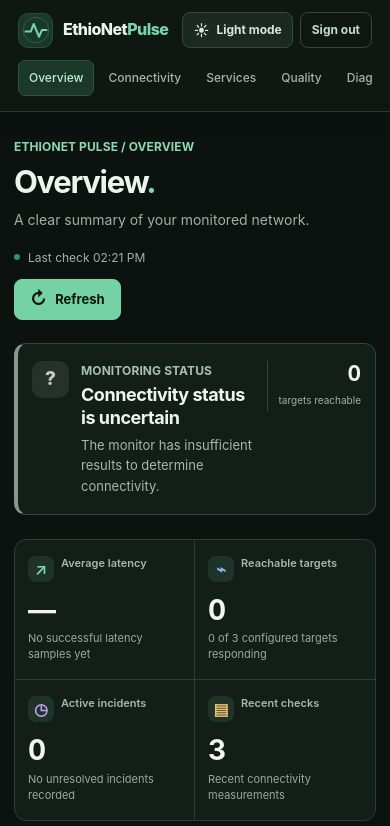
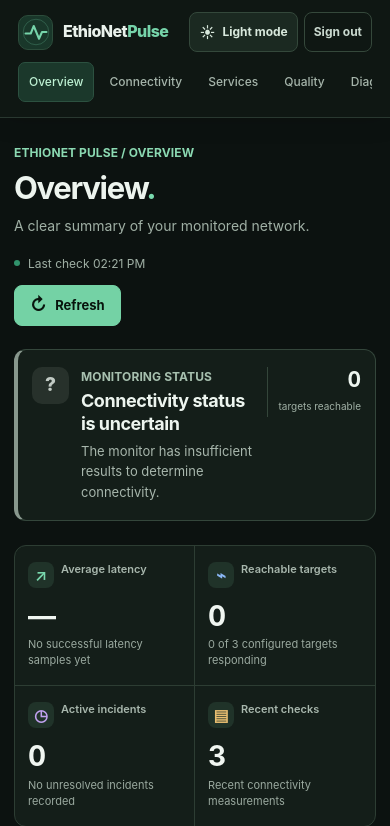
Before and after one commit to Ezra2121-et/ethionet-pulse, a FastAPI app: page /dashboard in a window 390 px wide. Shown: the top 826 px of the page. Run offline with FastAPI, Linux system fonts and the light colour scheme; the visitor is signed in with stand-in values (Sample User, id 1); data comes from the database, SQL or seed files in the repository; data that the repository does not hold is empty.

Commit message:
Make EthioNet Pulse responsive
Improve dashboard, navigation, and authentication layouts for phones, tablets, and short landscape screens.

```diff
--- a/app/static/styles.css
+++ b/app/static/styles.css
@@ -1285,3 +1285,180 @@ html[data-theme="dark"] .report-note p { color: #a9c1b0; }
   .report-note { padding: 18px; }
   html[data-theme="dark"] .reliability-card:nth-child(n+3) { border-top-color: #293a31; }
 }
+
+
+
+/* Responsive refinements: prevent clipped controls and improve touch layouts. */
+.site-header-inner,
+.main-content,
+.app-footer,
+.panel,
+.metrics-grid,
+.status-banner,
+.quick-access-link,
+.service-card,
+.quality-card,
+.diagnosis-probe {
+  min-width: 0;
+}
+.table-wrap {
+  max-width: 100%;
+  overflow-x: auto;
+  -webkit-overflow-scrolling: touch;
+}
+.table-wrap table {
+  width: max-content;
+  min-width: 100%;
+}
+.nav-links {
+  scrollbar-width: thin;
+  scrollbar-color: var(--line-strong) transparent;
+}
+.nav-link { flex-shrink: 0; }
+.topbar > div:first-child { min-width: 0; }
+.status-copy { overflow-wrap: anywhere; }
+.service-url,
+.service-incident-url,
+.settings-prose,
+.report-note,
+.page-error {
+  overflow-wrap: anywhere;
+}
+
+@media (max-width: 850px) {
+  .header-account {
+    max-width: 100%;
+    min-width: 0;
+  }
+  .account-name { display: none; }
+  .service-incident-side { max-width: 100%; }
+  .settings-row > div { min-width: 0; }
+}
+
+@media (max-width: 600px) {
+  .site-header-inner {
+    display: grid;
+    grid-template-columns: minmax(0, 1fr) auto;
+    align-items: center;
+    gap: 10px;
+  }
+  .brand {
+    grid-column: 1;
+    grid-row: 1;
+    min-width: 0;
+  }
+  .header-account {
+    grid-column: 2;
+    grid-row: 1;
+    margin-left: 0;
+    min-width: 0;
+    flex-wrap: nowrap;
+    gap: 6px;
+  }
+  .header-account .theme-toggle,
+  .header-account .logout-button {
+    min-height: 40px;
+    padding: 0 9px;
+  }
+  .nav-links {
+    grid-column: 1 / -1;
+    grid-row: 2;
+    order: 0;
+    flex-basis: auto;
+    width: 100%;
+    min-width: 0;
+    max-width: 100%;
+    gap: 4px;
+    overflow-x: auto;
+    -webkit-overflow-scrolling: touch;
+    scroll-snap-type: x proximity;
+  }
+  .nav-link {
+    min-height: 40px;
+    scroll-snap-align: start;
+  }
+  .target-card {
+    grid-template-columns: minmax(0, 1fr);
+    gap: 8px;
+  }
+  .target-latency { text-align: left; }
+  .outage-item,
+  .service-incident {
+    min-width: 0;
+    flex-wrap: wrap;
+  }
+  .outage-end,
+  .service-incident-side {
+    display: flex;
+    align-items: center;
+    justify-content: flex-start;
+    flex-wrap: wrap;
+    gap: 7px;
+    width: 100%;
+    max-width: 100%;
+    text-align: left;
+  }
+  .settings-row {
+    flex-direction: column;
+    align-items: stretch;
+    gap: 12px;
+  }
+  .settings-row > :last-child { align-self: flex-start; }
+  .panel-heading > div:first-child { min-width: 0; }
+  .range-label,
+  .count-label {
+    flex-shrink: 1;
+    overflow-wrap: anywhere;
+  }
+}
+
+@media (max-width: 380px) {
+  .header-account .theme-toggle {
+    width: 40px;
+    min-width: 40px;
+    padding: 0;
+  }
+  .header-account #theme-toggle-label { display: none; }
+  .header-account .logout-button {
+    min-height: 40px;
+    padding: 0 8px;
+    font-size: 11px;
+  }
+  .nav-link {
+    padding: 0 9px;
+    font-size: 11.5px;
+  }
+  .status-banner { gap: 9px; }
+  .status-emblem {
+    flex-basis: 32px;
+    height: 32px;
+  }
+  .panel-heading { flex-direction: column; }
+  .range-label,
+  .count-label {
+    align-self: flex-start;
+    max-width: 100%;
+    text-align: left;
+  }
+}
+
+@media (pointer: coarse) {
+  .nav-link,
+  .theme-toggle,
+  .logout-button,
+  .refresh-button {
+    min-height: 44px;
+  }
+}
+
+@media (prefers-reduced-motion: reduce) {
+  html { scroll-behavior: auto; }
+  *,
+  *::before,
+  *::after {
+    animation-duration: .01ms !important;
+    animation-iteration-count: 1 !important;
+    transition-duration: .01ms !important;
+    scroll-behavior: auto !important;
+  }
+}
```
Also changed, not shown: app/static/auth.css (+48 -0 lines).
